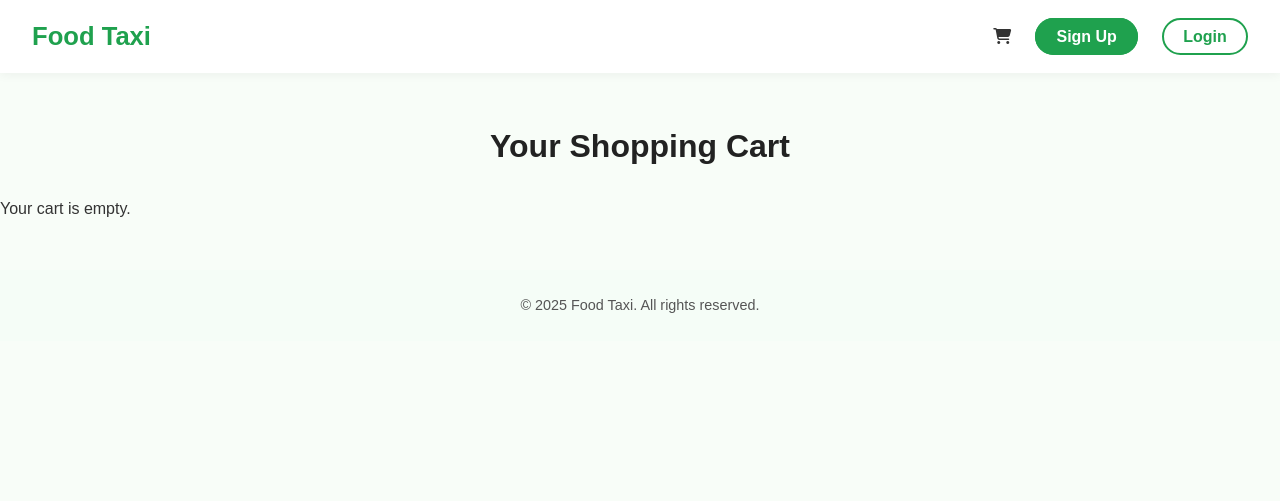
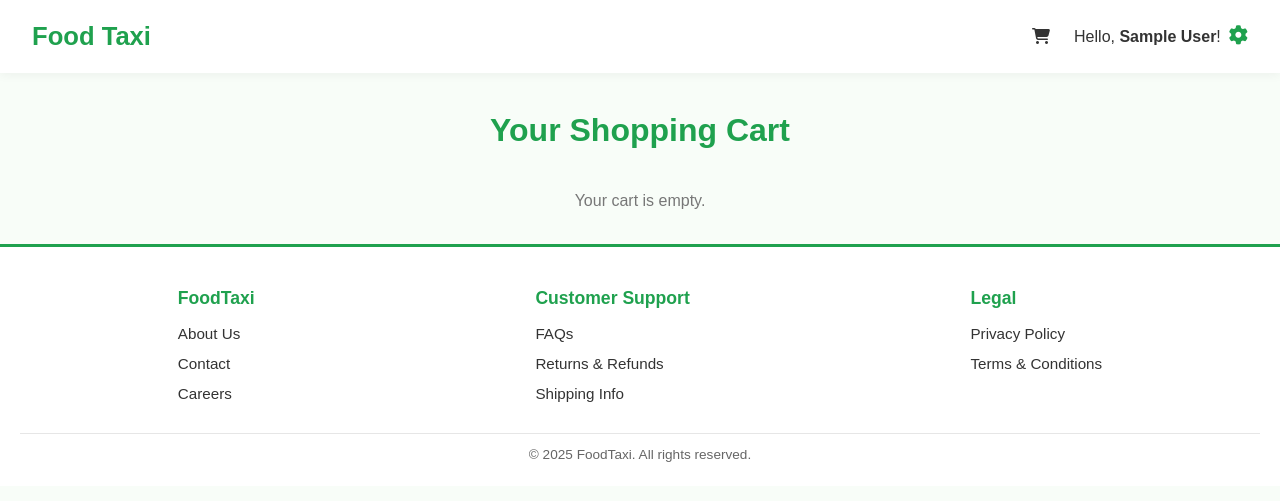
Before and after one commit to vex-blxo/project-0.2, a Flask app: page /cart in a window 1280 px wide. Shown: the top 501 px of the page. Run offline with Flask 3, Linux system fonts and the light colour scheme; the visitor is signed in with stand-in values (Sample User, id 1); data that the repository does not hold is empty.

Commit message:
Add files via upload

```diff
--- a/FoodTaxi(updated)/Food E-commerce/app.py
+++ b/FoodTaxi(updated)/Food E-commerce/app.py
@@ -91,6 +91,10 @@ def index():
 @app.route("/homepage")
 @login_required
 def homepage():
+    # If user is a seller, redirect to their dashboard instead
+    if session.get('user_type') == 'seller':
+        return redirect(url_for('seller_dashboard'))
+
     db = get_db_connection()
     cursor = db.cursor(dictionary=True)
 
@@ -149,9 +153,12 @@ def login():
 
                 # Redirect by role
                 if user['user_type'] == 'admin':
-                    return redirect(url_for('admin'))
+                 return redirect(url_for('admin'))
+                elif user['user_type'] == 'seller':
+                 return redirect(url_for('seller_dashboard'))
                 else:
-                    return redirect(url_for('homepage'))
+                 return redirect(url_for('homepage'))
+
 
             flash("Invalid email or password. Please try again.", "error")
             return redirect(url_for('login'))
@@ -484,7 +491,10 @@ from flask import jsonify
 def settings():
     db = get_db_connection()
     cursor = db.cursor(dictionary=True)
+
     if request.method == 'POST':
+        user_type = request.form.get('user_type')  # get selected user type
+
         data = (
             request.form.get('first_name'),
             request.form.get('last_name'),
@@ -497,7 +507,7 @@ def settings():
             request.form.get('city'),
             request.form.get('province'),
             request.form.get('zip_code'),
-            request.form.get('user_type'),
+            user_type,
             session['account_id']
         )
 
@@ -514,15 +524,61 @@ def settings():
         session['first_name'] = request.form.get('first_name')
         session['last_name'] = request.form.get('last_name')
         session['email'] = request.form.get('email')
-        session['user_type'] = request.form.get('user_type')
+        session['user_type'] = user_type
 
         flash("Your account settings have been updated successfully!", "success")
-        return redirect(url_for('profile'))
+
 
     cursor.execute("SELECT * FROM accounts WHERE account_id = %s", (session['account_id'],))
     user = cursor.fetchone()
     cursor.close()
     return render_template('settings.html', user=user)
+
+@app.route('/become_seller')
+@login_required
+def become_seller():
+    db = get_db_connection()
+    cursor = db.cursor()
+    cursor.execute("UPDATE accounts SET user_type = 'seller' WHERE account_id = %s", (session['account_id'],))
+    db.commit()
+    cursor.close()
+
+    # Update session
+    session['user_type'] = 'seller'
+
+    flash("You are now a seller! Redirecting to your dashboard...", "success")
+    return redirect(url_for('seller_dashboard'))
+
+@app.route('/seller_dashboard')
+@login_required
+def seller_dashboard():
+    if session.get('user_type') != 'seller':
+        flash("Access denied: Only sellers can view this page.", "error")
+        return redirect(url_for('profile'))
+
+    db = get_db_connection()
+    cursor = db.cursor(dictionary=True)
+
+    # Show same data logic as homepage
+    cursor.execute("SELECT * FROM products ORDER BY product_id DESC LIMIT 10")
+    products = cursor.fetchall()
+
+    cursor.execute("SELECT * FROM products ORDER BY product_id DESC")
+    recommended = cursor.fetchall()
+
+    cursor.close()
+    db.close()
+
+    # Use same display structure as homepage for now
+    return render_template(
+        'seller_dashboard.html',
+        user=session,
+        products=products,
+        recommended=recommended
+    )
+
+
+
 
 
     cursor.execute("""
--- a/FoodTaxi(updated)/Food E-commerce/static/css/cart.css
+++ b/FoodTaxi(updated)/Food E-commerce/static/css/cart.css
@@ -1,131 +1,178 @@
-/* ============================= */
-/* Cart Page - Clean Full CSS    */
-/* ============================= */
-
-/* Overall Page Layout */
+/* ====== GLOBAL STYLES ====== */
 body {
-    font-family: 'Poppins', sans-serif;
-    background-color: #f9fff9;
-    color: #222;
+  background-color: #f8fdf8;
+  color: #333;
+  font-family: "Poppins", sans-serif;
   margin: 0;
   padding: 0;
 }
 
+/* ====== PAGE TITLE ====== */
 h2 {
   text-align: center;
-    margin: 40px 0 20px;
-    color: #2e7d32;
-    font-weight: 700;
-    font-size: 28px;
+  font-size: 2rem;
+  margin: 2rem 0;
+  color: #1fa14e;
 }
 
-/* Cart Container */
+/* ====== CONTAINER LAYOUT ====== */
 .cart-container {
-    width: 90%;
-    max-width: 1000px;
-    margin: 0 auto 60px;
   display: flex;
-    flex-direction: column;
-    gap: 20px;
+  justify-content: space-between;
+  max-width: 1200px;
+  margin: 0 auto 3rem;
+  gap: 30px;
+  flex-wrap: wrap;
 }
 
-/* Cart Item Card */
+/* ====== LEFT COLUMN (PRODUCTS) ====== */
 .cart-item {
   display: flex;
-    align-items: flex-start;
-    background-color: #fff;
+  background: #fff;
   border-radius: 12px;
-    box-shadow: 0 4px 15px rgba(46, 125, 50, 0.1);
+  box-shadow: 0 4px 12px rgba(0, 0, 0, 0.05);
+  margin-bottom: 20px;
   overflow: hidden;
-    transition: transform 0.2s ease, box-shadow 0.2s ease;
+  width: 700px;
+  transition: transform 0.2s ease;
 }
 
 .cart-item:hover {
   transform: translateY(-3px);
-    box-shadow: 0 6px 18px rgba(46, 125, 50, 0.15);
 }
 
-/* Image Wrapper to Contain Image */
 .cart-image-wrapper {
-    width: 150px;
-    height: 150px;
-    flex-shrink: 0;
+  flex: 0 0 160px;
+  background-color: #f2f8f2;
   display: flex;
+  align-items: center;
   justify-content: center;
-    align-items: center;
-    overflow: hidden;
-    margin: 20px;
+}
+
+.cart-image {
+  width: 140px;
+  height: 140px;
+  object-fit: cover;
   border-radius: 10px;
 }
 
-/* Product Image */
-.image.cart-image {
-    max-width: 100%;
-    max-height: 100%;
-    object-fit: contain;
-    display: block;
-}
-
-/* Cart Details */
 .cart-details {
   flex: 1;
   padding: 20px;
 }
 
 .cart-details h3 {
-    margin: 0 0 10px;
-    color: #1b5e20;
-    font-size: 20px;
-    font-weight: 600;
+  font-size: 1.2rem;
+  margin-bottom: 8px;
+  color: #333;
 }
 
 .cart-details p {
   margin: 6px 0;
-    font-size: 15px;
-    color: #444;
+  color: #555;
+  font-size: 0.95rem;
 }
 
-/* Remove Button */
+/* ====== QUANTITY CONTROLS ====== */
+.quantity-controls {
+  margin: 10px 0;
+  display: flex;
+  align-items: center;
+  gap: 10px;
+}
+
+.qty-btn {
+  background-color: #1fa14e;
+  color: #fff;
+  border: none;
+  border-radius: 6px;
+  width: 28px;
+  height: 28px;
+  cursor: pointer;
+  font-weight: bold;
+  transition: background-color 0.2s ease;
+}
+
+.qty-btn:hover {
+  background-color: #158b42;
+}
+
+.quantity-display {
+  min-width: 30px;
+  text-align: center;
+  font-weight: 600;
+}
+
 .remove-btn {
-    background-color: #e53935;
+  background-color: #ff6b6b;
+  color: white;
   border: none;
-    color: #fff;
-    padding: 10px 16px;
   border-radius: 6px;
+  padding: 5px 10px;
   cursor: pointer;
-    font-size: 14px;
-    margin-top: 10px;
-    transition: background 0.3s ease;
+  font-size: 0.85rem;
+  transition: background-color 0.2s ease;
 }
 
 .remove-btn:hover {
-    background-color: #c62828;
+  background-color: #e64e4e;
 }
 
-/* Total Price */
-.cart-total {
-    text-align: center;
-    font-size: 22px;
-    font-weight: 600;
-    color: #1b5e20;
-    margin-bottom: 40px;
+/* ====== RIGHT COLUMN (SUMMARY CARD) ====== */
+.cart-summary {
+  flex: 1;
+  max-width: 320px;
+  background-color: #ffffff;
+  border-radius: 12px;
+  padding: 20px 25px;
+  box-shadow: 0 4px 12px rgba(0, 0, 0, 0.05);
+  height: fit-content;
+  position: sticky;
+  top: 100px;
 }
 
-/* Responsive Design */
-@media (max-width: 768px) {
-    .cart-item {
-        flex-direction: column;
-        align-items: center;
-        text-align: center;
+.cart-summary h3 {
+  color: #1fa14e;
+  margin-bottom: 20px;
+  font-size: 1.3rem;
 }
 
-    .cart-image-wrapper {
-        width: 80%;
-        height: auto;
-        margin: 20px auto 0;
+.summary-item {
+  display: flex;
+  justify-content: space-between;
+  margin-bottom: 12px;
+  font-size: 0.95rem;
 }
 
-    .cart-details {
-        padding: 15px 20px;
+.summary-item.total {
+  font-weight: 700;
+  font-size: 1.1rem;
+  border-top: 1px solid #e6e6e6;
+  padding-top: 10px;
 }
+
+.checkout-btn {
+  width: 100%;
+  padding: 12px;
+  background-color: #1fa14e;
+  border: none;
+  border-radius: 30px;
+  color: #fff;
+  font-weight: 600;
+  font-size: 1rem;
+  cursor: pointer;
+  margin-top: 15px;
+  transition: background-color 0.3s ease, transform 0.1s ease;
 }
+
+.checkout-btn:hover {
+  background-color: #158b42;
+  transform: translateY(-2px);
+}
+
+/* ====== EMPTY CART ====== */
+.empty-cart {
+  text-align: center;
+  color: #777;
+  margin-top: 2rem;
+}
--- a/FoodTaxi(updated)/Food E-commerce/static/css/style.css
+++ b/FoodTaxi(updated)/Food E-commerce/static/css/style.css
@@ -122,6 +122,28 @@ nav ul li a:hover {
 .add-to-cart:active {
   transform: translateY(0);
 }
+
+.nav-buttons {
+  display: flex;
+  align-items: center;
+  gap: 1rem;
+}
+
+.start-selling-btn {
+  padding: 0.5rem 1.2rem;
+  border-radius: 30px;
+  font-weight: 600;
+  border: 2px solid #1fa14e;
+  background-color: #1fa14e;
+  color: #fff;
+  transition: 0.3s ease;
+}
+
+.start-selling-btn:hover {
+  background-color: #158b42;
+  border-color: #158b42;
+}
+
 
 /* ========== HERO SECTION ========== */
 .hero {
@@ -311,15 +333,70 @@ nav ul li a:hover {
   margin-bottom: 0.5rem;
 }
 
-/* ========== FOOTER ========== */
-footer {
+/* ====== FOOTER STYLES ====== */
+.footer {
+  position: relative; /* enables absolute positioning for the divider */
+  background-color: #ffffff;
+  color: #333;
+  padding: 40px 20px 20px;
+  margin-top: 30px;
+  font-size: 0.95rem;
+}
+
+/* Green line pinned to top */
+.footer-divider {
+  position: absolute;
+  top: 0;
+  left: 0;
+  height: 3px;
+  background-color: #1fa14e;
+  width: 100%;
+  margin: 0; /* remove extra spacing */
+}
+
+.footer-content {
+  display: flex;
+  flex-wrap: wrap;
+  justify-content: space-around;
+  max-width: 1200px;
+  margin: 0 auto;
+  gap: 5px;
+}
+
+.footer-section h4 {
+  color: #1fa14e;
+  margin-bottom: 10px;
+  font-size: 1.1rem;
+}
+
+.footer-section ul {
+  list-style: none;
+  padding: 0;
+}
+
+.footer-section ul li {
+  margin-bottom: 6px;
+}
+
+.footer-section ul li a {
+  color: #333;
+  text-decoration: none;
+  transition: color 0.3s ease;
+}
+
+.footer-section ul li a:hover {
+  color: #1fa14e;
+}
+
+.footer-bottom {
   text-align: center;
-  padding: 1.5rem;
-  margin-top: 3rem;
-  background: #f5fdf7;
-  color: #555;
-  font-size: 0.9rem;
+  margin-top: 20px;
+  border-top: 1px solid #e6e6e6;
+  padding-top: 10px;
+  font-size: 0.85rem;
+  color: #666;
 }
+
 
 /* ========== RESPONSIVE NAVIGATION ========== */
 @media (max-width: 768px) {
@@ -355,6 +432,7 @@ footer {
     font-size: 1.8rem;
   }
 }
+
 
 /* ========== Buy Button ========== */
 .buy-now {
--- a/FoodTaxi(updated)/Food E-commerce/templates/cart.html
+++ b/FoodTaxi(updated)/Food E-commerce/templates/cart.html
@@ -1,5 +1,6 @@
-{% extends "nav.html" %}
+{% extends "navin.html" %}
 {% block title %}Shopping Cart{% endblock %}
+
 
 {% block styles %}
 <link rel="stylesheet" href="{{ url_for('static', filename='css/cart.css') }}">
@@ -10,6 +11,9 @@
 
 {% if cart %}
 <div class="cart-container">
+
+  <!-- LEFT SIDE: Product List -->
+  <div class="cart-left">
     {% for item in cart %}
     <div class="cart-item">
       <!-- Image Wrapper -->
@@ -58,7 +62,29 @@
     {% endfor %}
   </div>
 
-<h3 class="cart-total">Total: ${{ "%.2f"|format(total) }}</h3>
+  <!-- RIGHT SIDE: Summary Card -->
+  <div class="cart-summary">
+    <h3>Order Summary</h3>
+
+    <div class="summary-item">
+      <span>Subtotal:</span>
+      <span>${{ "%.2f"|format(total) }}</span>
+    </div>
+
+    <div class="summary-item">
+      <span>Delivery Fee:</span>
+      <span>$0.00</span>
+    </div>
+
+    <div class="summary-item total">
+      <span>Total:</span>
+      <span>${{ "%.2f"|format(total) }}</span>
+    </div>
+
+    <button class="checkout-btn">Proceed to Checkout</button>
+  </div>
+
+</div>
 
 {% else %}
 <p class="empty-cart">Your cart is empty.</p>
--- a/FoodTaxi(updated)/Food E-commerce/templates/nav.html
+++ b/FoodTaxi(updated)/Food E-commerce/templates/nav.html
@@ -14,6 +14,8 @@
       rel="stylesheet"
       href="{{ url_for('static', filename='css/style.css') }}"
     />
+
+
     <link
       rel="stylesheet"
       href="{{ url_for('static', filename='css/category.css') }}"
--- a/FoodTaxi(updated)/Food E-commerce/templates/navin.html
+++ b/FoodTaxi(updated)/Food E-commerce/templates/navin.html
@@ -12,6 +12,11 @@
     <link
       rel="stylesheet"
       href="{{ url_for('static', filename='css/style.css') }}"
+    />
+
+    <link
+      rel="stylesheet"
+      href="{{ url_for('static', filename='css/cart.css') }}"
     />
     <link
       rel="stylesheet"
@@ -60,9 +65,42 @@
 
     <main>{% block content %}{% endblock %}</main>
 
-    <footer>
-      <p>&copy; 2025 Food Taxi. All rights reserved.</p>
-    </footer>
+    <!-- ====== FOOTER SECTION ====== -->
+<footer class="footer">
+  <div class="footer-divider"></div>
+  <div class="footer-content">
+    <div class="footer-section">
+      <h4>FoodTaxi</h4>
+      <ul>
+        <li><a href="#">About Us</a></li>
+        <li><a href="#">Contact</a></li>
+        <li><a href="#">Careers</a></li>
+      </ul>
+    </div>
+
+    <div class="footer-section">
+      <h4>Customer Support</h4>
+      <ul>
+        <li><a href="#">FAQs</a></li>
+        <li><a href="#">Returns & Refunds</a></li>
+        <li><a href="#">Shipping Info</a></li>
+      </ul>
+    </div>
+
+    <div class="footer-section">
+      <h4>Legal</h4>
+      <ul>
+        <li><a href="#">Privacy Policy</a></li>
+        <li><a href="#">Terms & Conditions</a></li>
+      </ul>
+    </div>
+  </div>
+
+  <div class="footer-bottom">
+    <p>© 2025 FoodTaxi. All rights reserved.</p>
+  </div>
+</footer>
+
 
     <script>
   document.addEventListener("DOMContentLoaded", function () {
```
Also changed, not shown: FoodTaxi(updated)/Food E-commerce/templates/homepage.html (+26 -21 lines), FoodTaxi(updated)/Food E-commerce/templates/seller_dashboard.html (+42 -83 lines), FoodTaxi(updated)/Food E-commerce/templates/settings.html (+5 -3 lines), FoodTaxi(updated)/Food E-commerce/static/js/profile.js (line endings or trailing spaces). Lines whose indentation alone changed are shown as unchanged.
